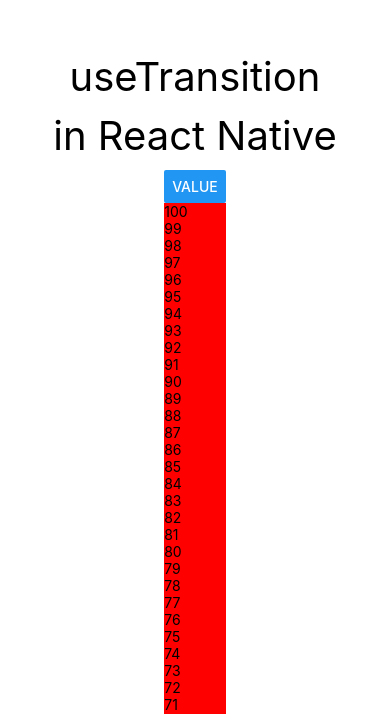
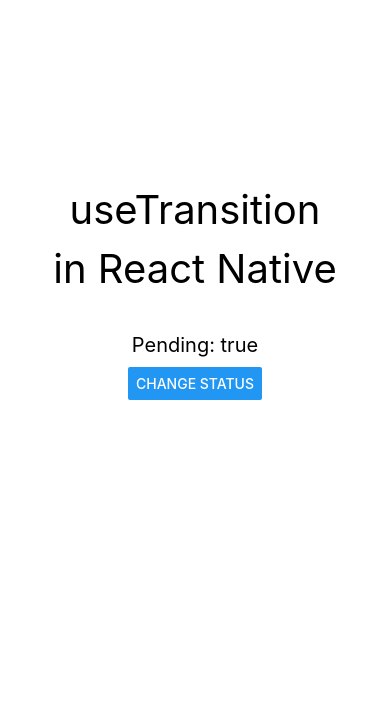
Before and after one commit to Richard-Harvey-UCSD/YouTube, a React Native app: screen / in a window 390 px wide. Shown: the part 130-844 px from the top of the page. Built offline with nearby package versions, Linux system fonts and the light colour scheme.

Commit message:
Added useDebugValue hook example

```diff
--- a/App.js
+++ b/App.js
@@ -1,14 +1,16 @@
 import React from 'react';
 import { StyleSheet, Text, View } from 'react-native';
 
-import UseTransitionHook from './src/UseTransitionHook';
+import UseDebugValueHook from './src/UseDebugValueHook';
 
 export default function App() {
+
   return (
     <View style={styles.view}>
       <Text style={{ fontSize: 40, marginBottom: 10 }}>useTransition</Text>
       <Text style={{ fontSize: 40, marginBottom: 10 }}>in React Native</Text>
-      <UseTransitionHook />
+
+      <UseDebugValueHook />
     </View>
   );
 }
--- /dev/null
+++ b/hooks/useStatus.js
@@ -0,0 +1,11 @@
+import { useDebugValue, useState } from 'react';
+
+const useStatus = () => {
+  const [pending, setPending] = useState(true);
+
+  useDebugValue(pending ? "Pending is true" : "Pending is false");
+
+  return [pending, setPending];
+};
+
+export default useStatus;
--- /dev/null
+++ b/src/UseDebugValueHook.js
@@ -0,0 +1,17 @@
+import { View, Text, Button } from 'react-native';
+import React from 'react';
+
+import useStatus from '../hooks/useStatus';
+
+const UseDebugValueHook = () => {
+  const [pending, setPending] = useStatus();
+
+  return (
+    <View style={{ justifyContent: 'center', alignItems: 'center' }}>
+      <Text style={{ fontSize: 20, marginTop: 30, marginBottom: 10 }}>Pending: {pending.toString()}</Text>
+      <Button title='Change Status' onPress={() => setPending(!pending)} />
+    </View>
+  );
+};
+
+export default UseDebugValueHook;
```
Also changed, not shown: 2 other files (tests, documents, lock files or other folders).
